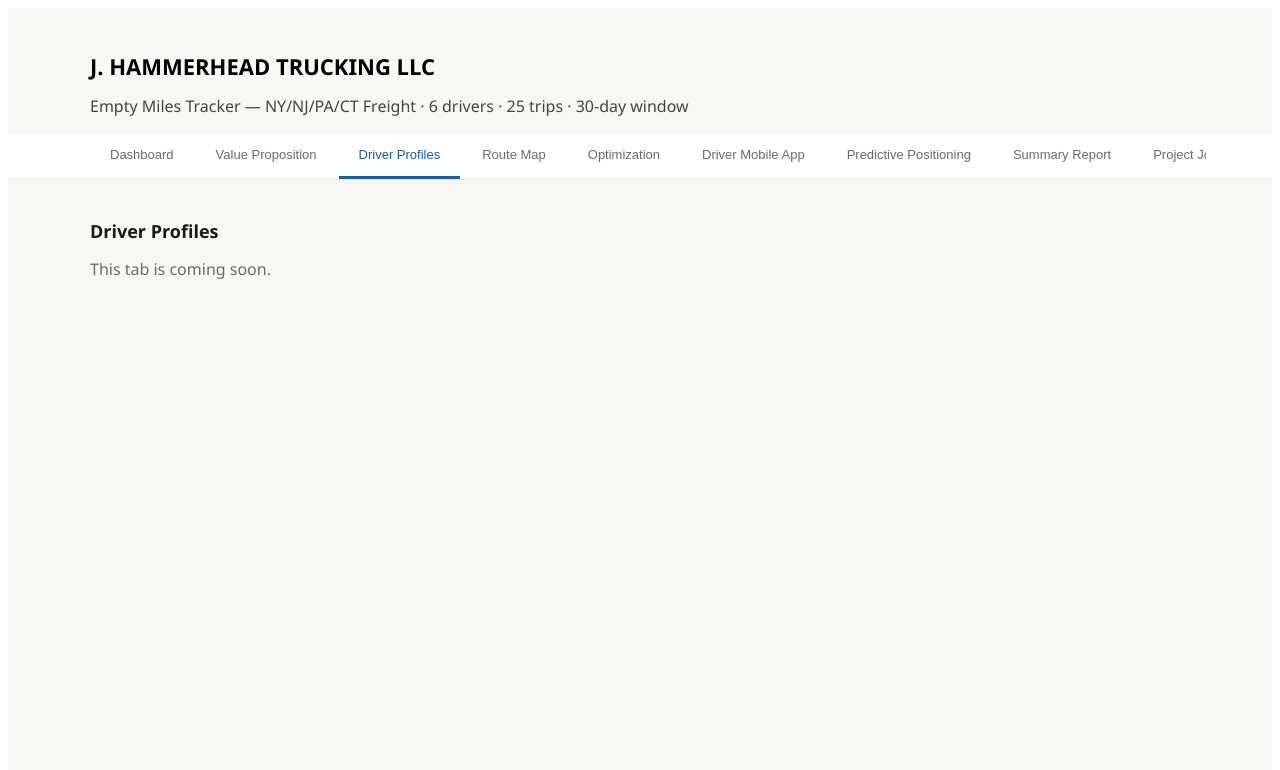
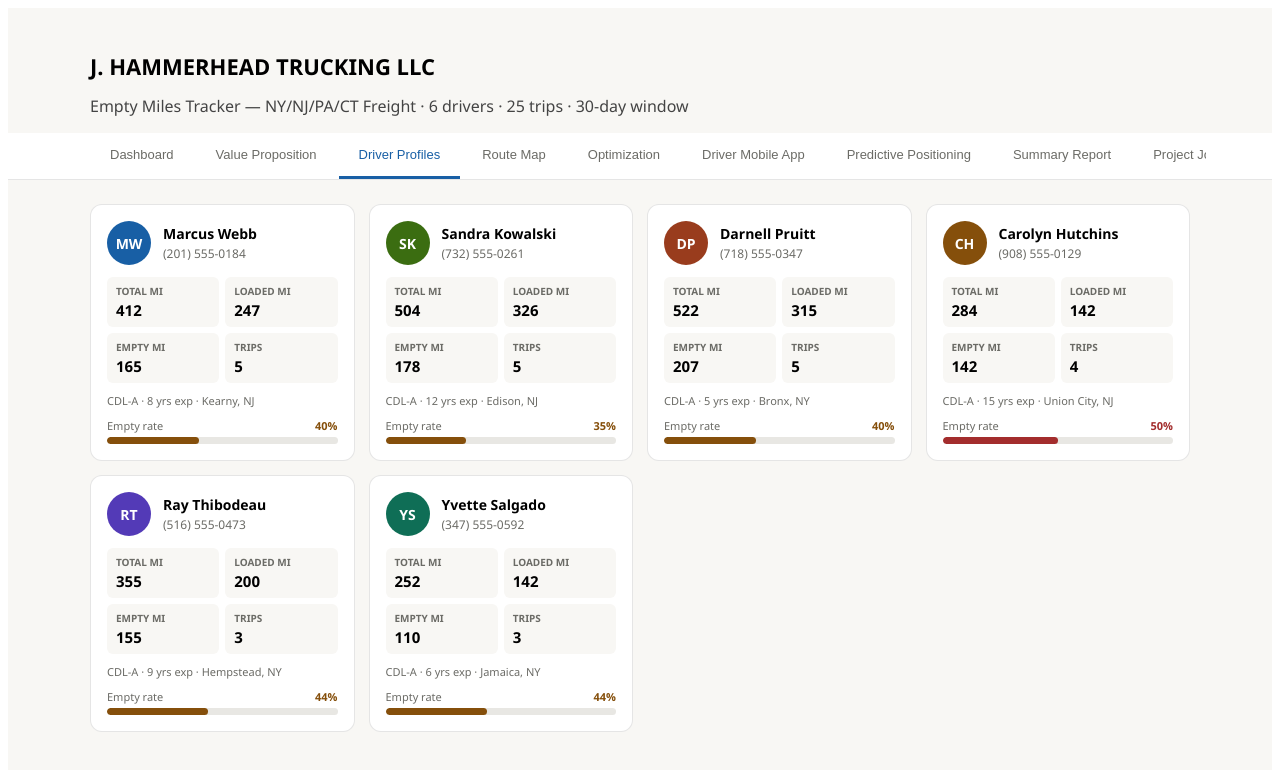
Before and after one commit to judeolinmah-rgb/empty-miles-tracker, a React (Vite) app: page / in a window 1280 px wide. Both pictures are taken after a click on the button "Driver Profiles". Shown: the top 770 px of the page. Built offline with nearby package versions, Linux system fonts and the light colour scheme.

Commit message:
Add Driver Profiles tab

```diff
--- a/src/App.jsx
+++ b/src/App.jsx
@@ -1,5 +1,7 @@
+import DriverProfiles from './components/DriverProfiles'
 import { useState } from 'react'
 import Dashboard from './components/Dashboard'
+
 
 const TABS = [
   { id: 'dashboard',    label: 'Dashboard' },
@@ -55,7 +57,8 @@ function App() {
       {/* Panel */}
       <div style={{ maxWidth: 1100, margin: '0 auto', padding: '24px 16px' }}>
         {activeTab === 'dashboard' && <Dashboard />}
-        {activeTab !== 'dashboard' && (
+        {activeTab === 'drivers' && <DriverProfiles />}
+        {activeTab !== 'dashboard' && activeTab !== 'drivers' && (
           <>
             <h2 style={{ fontSize: 18, fontWeight: 600, color: '#1a1a18' }}>
               {TABS.find(t => t.id === activeTab)?.label}
--- /dev/null
+++ b/src/components/DriverProfiles.jsx
@@ -0,0 +1,69 @@
+import { DRIVERS, TRIPS } from '../data'
+
+export default function DriverProfiles() {
+  return (
+    <div>
+      {/* Driver Cards Grid */}
+      <div style={{ display: 'grid', gridTemplateColumns: 'repeat(auto-fill, minmax(220px, 1fr))', gap: 14, marginBottom: 24 }}>
+        {DRIVERS.map((driver, i) => {
+          const myTrips = TRIPS.filter(t => t.d === i)
+          const tot = myTrips.reduce((a, t) => a + t.tot, 0)
+          const emp = myTrips.reduce((a, t) => a + t.emp, 0)
+          const loaded = tot - emp
+          const pct = tot ? Math.round(emp / tot * 100) : 0
+          const color = pct >= 50 ? '#a32d2d' : pct >= 30 ? '#854f0b' : '#3b6d11'
+
+          return (
+            <div key={i} style={{ background: '#fff', border: '1px solid rgba(0,0,0,0.1)', borderRadius: 12, padding: 16 }}>
+
+              {/* Avatar + Name */}
+              <div style={{ display: 'flex', alignItems: 'center', gap: 12, marginBottom: 12 }}>
+                <div style={{ width: 44, height: 44, borderRadius: '50%', background: driver.color, display: 'flex', alignItems: 'center', justifyContent: 'center', color: '#fff', fontWeight: 700, fontSize: 14, flexShrink: 0 }}>
+                  {driver.initials}
+                </div>
+                <div>
+                  <div style={{ fontSize: 14, fontWeight: 600 }}>{driver.name}</div>
+                  <div style={{ fontSize: 12, color: '#6b6b66', marginTop: 2 }}>{driver.phone}</div>
+                </div>
+              </div>
+
+              {/* Stats Grid */}
+              <div style={{ display: 'grid', gridTemplateColumns: '1fr 1fr', gap: 6, marginBottom: 10 }}>
+                <Stat label="Total mi" value={tot.toLocaleString()} />
+                <Stat label="Loaded mi" value={loaded.toLocaleString()} />
+                <Stat label="Empty mi" value={emp.toLocaleString()} />
+                <Stat label="Trips" value={myTrips.length} />
+              </div>
+
+              {/* CDL + Base */}
+              <div style={{ fontSize: 11, color: '#6b6b66', marginBottom: 10 }}>
+                {driver.cdl} · {driver.base}
+              </div>
+
+              {/* Empty % Bar */}
+              <div>
+                <div style={{ display: 'flex', justifyContent: 'space-between', fontSize: 11, color: '#6b6b66', marginBottom: 4 }}>
+                  <span>Empty rate</span>
+                  <span style={{ fontWeight: 700, color }}>{pct}%</span>
+                </div>
+                <div style={{ height: 7, background: '#e8e7e3', borderRadius: 4, overflow: 'hidden' }}>
+                  <div style={{ height: '100%', width: `${pct}%`, background: color, borderRadius: 4 }} />
+                </div>
+              </div>
+
+            </div>
+          )
+        })}
+      </div>
+    </div>
+  )
+}
+
+function Stat({ label, value }) {
+  return (
+    <div style={{ background: '#f8f7f4', borderRadius: 6, padding: '7px 9px' }}>
+      <div style={{ fontSize: 10, color: '#6b6b66', fontWeight: 600, textTransform: 'uppercase' }}>{label}</div>
+      <div style={{ fontSize: 15, fontWeight: 600, marginTop: 2 }}>{value}</div>
+    </div>
+  )
+}
```
